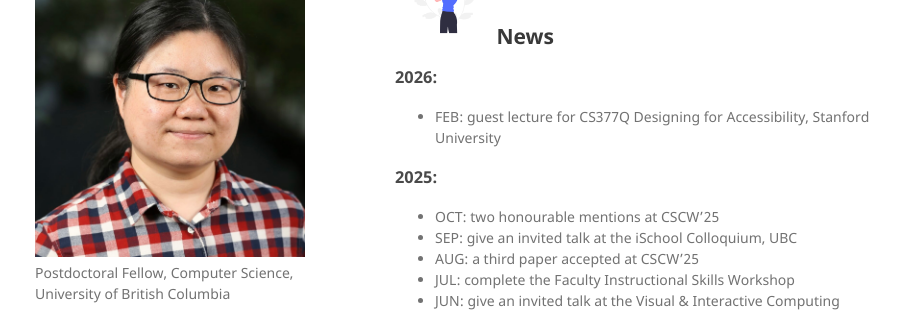
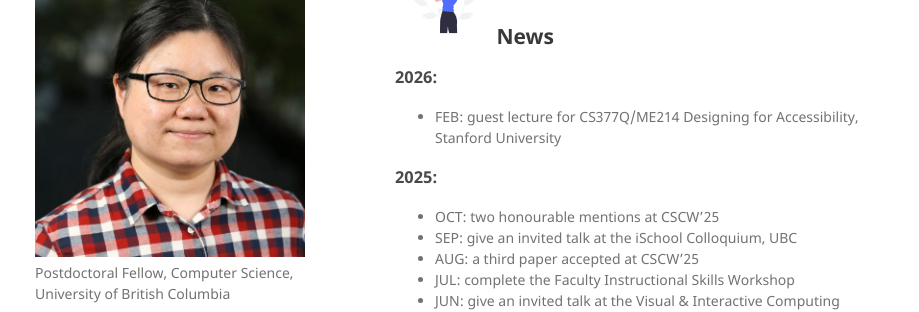
Before and after one commit to jiamin-dai/jiamin-dai.github.io, a Jekyll site: the page built from index.md, in a window 1280 px wide and 900 px high, scrolled down 951 px. Shown: the part 153-465 px from the top of the window, without its empty margins (175-1094 px from the left). Built offline with Jekyll 4.4.1, drawn with Linux system fonts in a browser that asks for light colours; our own code applies the rules of GitHub Pages for plain Markdown files.

Commit message:
Update index.md

```diff
--- a/index.md
+++ b/index.md
@@ -49,7 +49,7 @@ Text can be **bold**, _italic_, or ~~strikethrough~~.
 
 ### 2026:
 
-*   FEB: guest lecture for CS377Q Designing for Accessibility, Stanford University
+*   FEB: guest lecture for CS377Q/ME214 Designing for Accessibility, Stanford University
 
 ### 2025:
 
```
